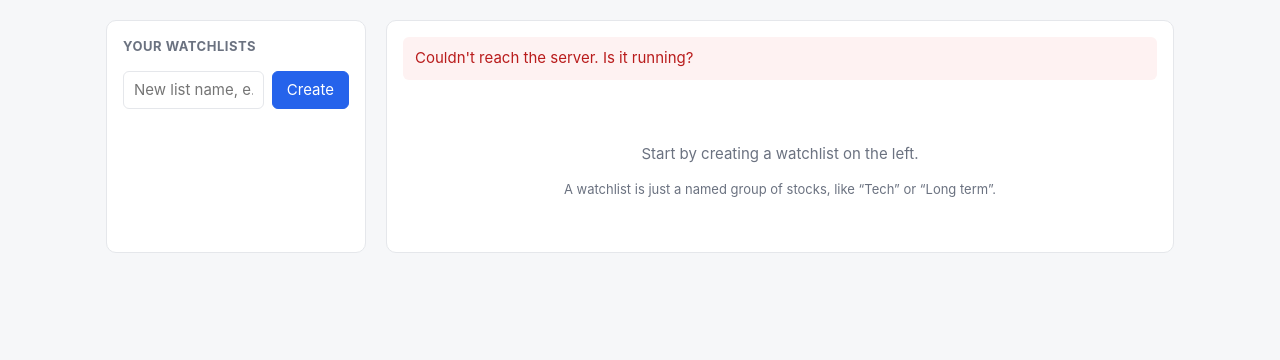
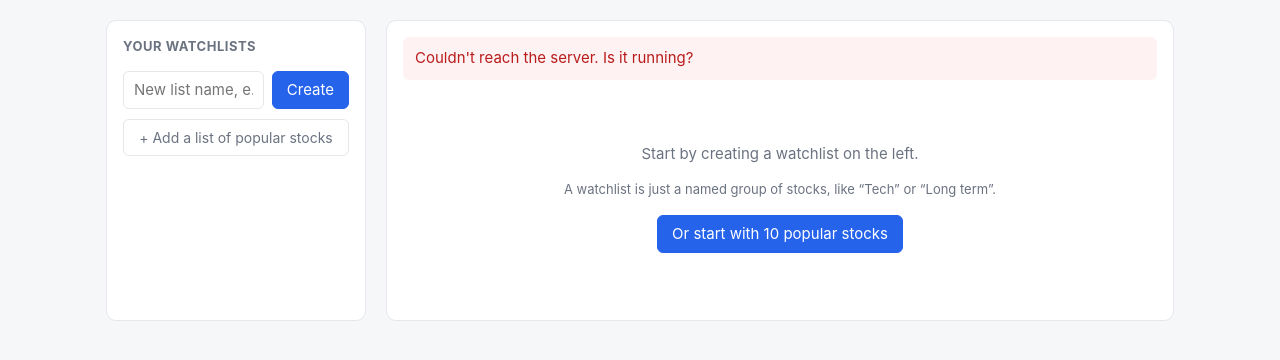
Before and after one commit to Taniyakaur/The_Stock_Watch, a Django app: page / in a window 1280 px wide. Shown: the part 86-446 px from the top of the page. Run offline with Django 5.2, Linux system fonts and the light colour scheme; the visitor is signed in with stand-in values (Sample User, id 1); data that the repository does not hold is empty.

Commit message:
Add a one-click example list of popular stocks
Adds a "Popular stocks" watchlist (10 of the largest US companies) for
the current user from the sidebar or the empty-state screen; returns the
existing list instead of creating duplicates.

Co-Authored-By: Claude Opus 5.5 <noreply@anthropic.com>

```diff
--- /dev/null
+++ b/watchlist/examples.py
@@ -0,0 +1,32 @@
+"""A ready-made example watchlist for new users to start from."""
+from django.db import transaction
+
+from .models import Stock, Watchlist, WatchlistItem
+
+EXAMPLE_LIST_NAME = "Popular stocks"
+
+# Ten of the largest US companies by market value.
+POPULAR_STOCKS = [
+    ("AAPL", "Apple Inc", "NASDAQ"),
+    ("MSFT", "Microsoft Corp", "NASDAQ"),
+    ("NVDA", "NVIDIA Corp", "NASDAQ"),
+    ("GOOGL", "Alphabet Inc (Google)", "NASDAQ"),
+    ("AMZN", "Amazon.com Inc", "NASDAQ"),
+    ("META", "Meta Platforms Inc", "NASDAQ"),
+    ("AVGO", "Broadcom Inc", "NASDAQ"),
+    ("TSLA", "Tesla Inc", "NASDAQ"),
+    ("JPM", "JPMorgan Chase & Co", "NYSE"),
+    ("V", "Visa Inc", "NYSE"),
+]
+
+
+@transaction.atomic
+def create_example_watchlist(user):
+    """Give `user` their own copy of the example list and return it."""
+    watchlist = Watchlist.objects.create(owner=user, name=EXAMPLE_LIST_NAME)
+    for symbol, name, exchange in POPULAR_STOCKS:
+        stock = Stock.objects.filter(symbol__iexact=symbol).first()
+        if stock is None:
+            stock = Stock.objects.create(symbol=symbol, name=name, exchange=exchange)
+        WatchlistItem.objects.create(watchlist=watchlist, stock=stock)
+    return watchlist
--- a/watchlist/templates/watchlist/base.html
+++ b/watchlist/templates/watchlist/base.html
@@ -62,6 +62,8 @@
   .msg.error { background: var(--down-soft); color: var(--down); }
   .msg.ok { background: var(--up-soft); color: var(--up); }
   .foot { color: var(--muted); font-size: 13px; margin-top: 12px; }
+  .example-btn { width: 100%; margin-top: 10px; font-size: 14px; white-space: normal; }
+  .btn.ghost.example-btn:hover { color: var(--accent); border-color: var(--accent); }
   .symbtn { background: none; border: 0; padding: 0; font: inherit; color: var(--accent);
             font-weight: 700; cursor: pointer; text-decoration: underline; text-underline-offset: 3px;
             text-decoration-color: transparent; }
--- a/watchlist/templates/watchlist/index.html
+++ b/watchlist/templates/watchlist/index.html
@@ -9,6 +9,7 @@
       <input id="new-list-name" placeholder="New list name, e.g. Tech" required maxlength="100">
       <button class="btn">Create</button>
     </form>
+    <button class="btn ghost example-btn" id="add-example">+ Add a list of popular stocks</button>
   </aside>
 
   <main class="card" id="main"></main>
@@ -105,7 +106,8 @@ async function renderMain() {
   if (currentId == null) {
     main.replaceChildren(msg || "", el("div", { class: "empty" },
       el("p", {}, "Start by creating a watchlist on the left."),
-      el("p", { class: "hint" }, "A watchlist is just a named group of stocks, like “Tech” or “Long term”.")));
+      el("p", { class: "hint" }, "A watchlist is just a named group of stocks, like “Tech” or “Long term”."),
+      el("p", {}, el("button", { class: "btn", onclick: addExample }, "Or start with 10 popular stocks"))));
     return;
   }
 
@@ -388,6 +390,20 @@ document.getElementById("new-list").addEventListener("submit", e => {
   });
 });
 
+function addExample() {
+  const existing = lists.find(l => l.name === "Popular stocks");
+  if (existing) {
+    setFlash("You already have the Popular stocks list — here it is.", "ok");
+    select(existing.id);
+    return;
+  }
+  run(async () => {
+    const wl = await api("/watchlists/example/", { method: "POST" });
+    currentId = wl.id;
+  }, "Added an example list of 10 popular stocks. Edit or delete it any time.");
+}
+document.getElementById("add-example").addEventListener("click", addExample);
+
 function addStock(e, watchlistId) {
   e.preventDefault();
   const f = e.target;
--- a/watchlist/views.py
+++ b/watchlist/views.py
@@ -13,6 +13,7 @@ from rest_framework.permissions import IsAdminUser, IsAuthenticated
 from rest_framework.response import Response
 
 from . import prices
+from .examples import EXAMPLE_LIST_NAME, create_example_watchlist
 from .forms import SignUpForm
 from .models import Stock, Watchlist, WatchlistItem
 from .serializers import (
@@ -91,6 +92,17 @@ class WatchlistViewSet(WarmPricesMixin, viewsets.ModelViewSet):
     def perform_create(self, serializer):
         serializer.save(owner=self.request.user)
 
+    @action(detail=False, methods=["post"])
+    def example(self, request):
+        """POST /api/watchlists/example/ adds a "Popular stocks" list for you
+        (or returns the one you already have)."""
+        existing = self.get_queryset().filter(name=EXAMPLE_LIST_NAME).first()
+        if existing is not None:
+            return Response(self.get_serializer(existing).data)
+        watchlist = create_example_watchlist(request.user)
+        watchlist = self.get_queryset().get(pk=watchlist.pk)
+        return Response(self.get_serializer(watchlist).data, status=status.HTTP_201_CREATED)
+
     def symbols_for(self, obj):
         return [item.stock.symbol for item in obj.items.all()]
 
```
Also changed, not shown: watchlist/tests/test_api.py (+35 -0 lines), README.md.
